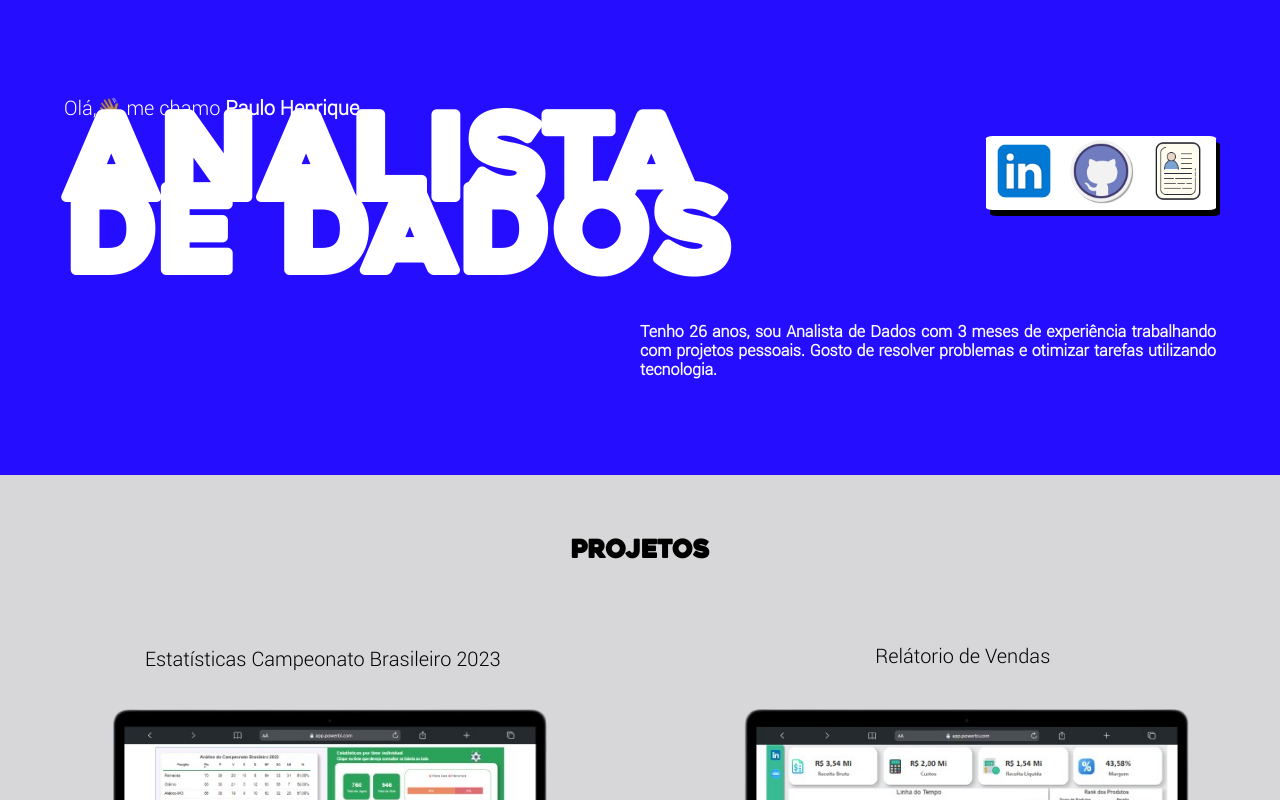
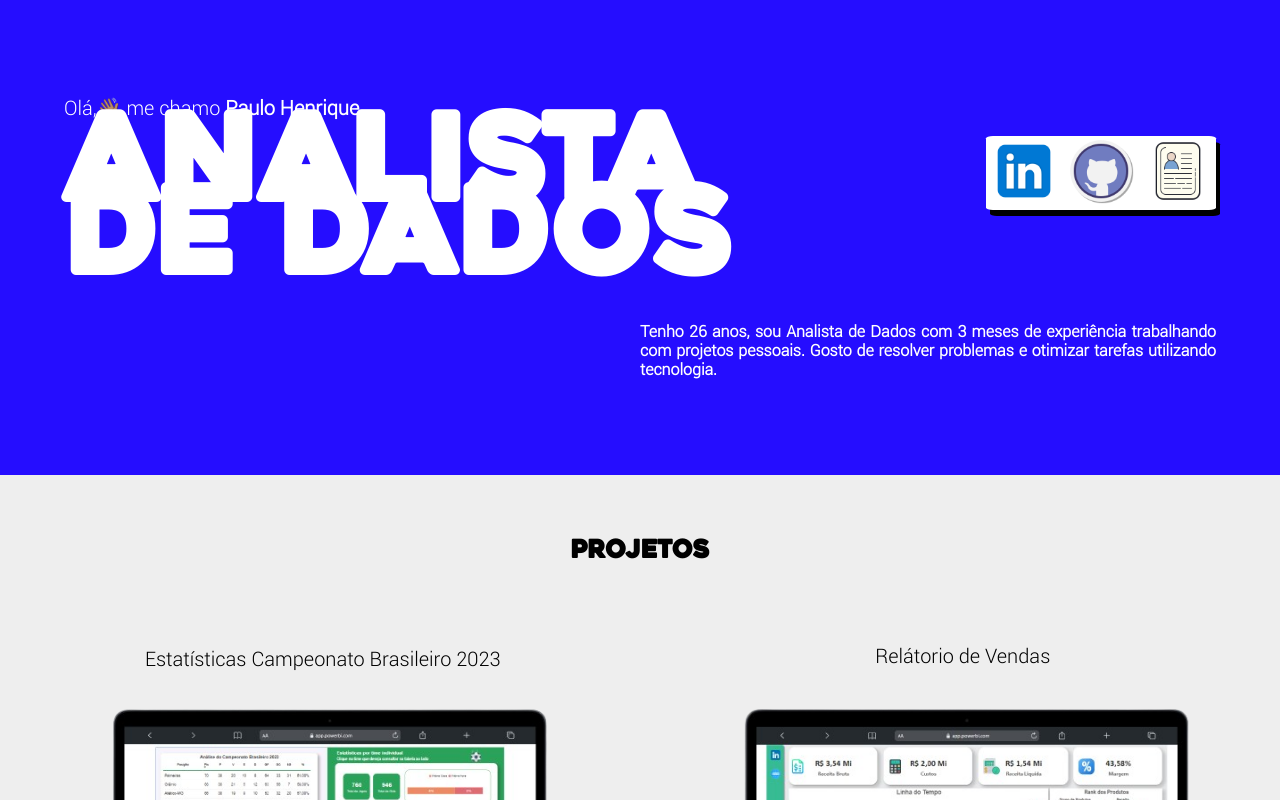
Before and after one commit to HenriqueCorsi/Portfolio, a React (Vite) app: page / in a window 1280 px wide. Shown: the top 800 px of the page. Built offline with nearby package versions, Linux system fonts and the light colour scheme.

Commit message:
Update App.css

```diff
--- a/src/App.css
+++ b/src/App.css
@@ -5,5 +5,5 @@
 }
 
 body{
-  background-color:#D7D7D9;
+  background-color:#eeeeee;
 }
```
